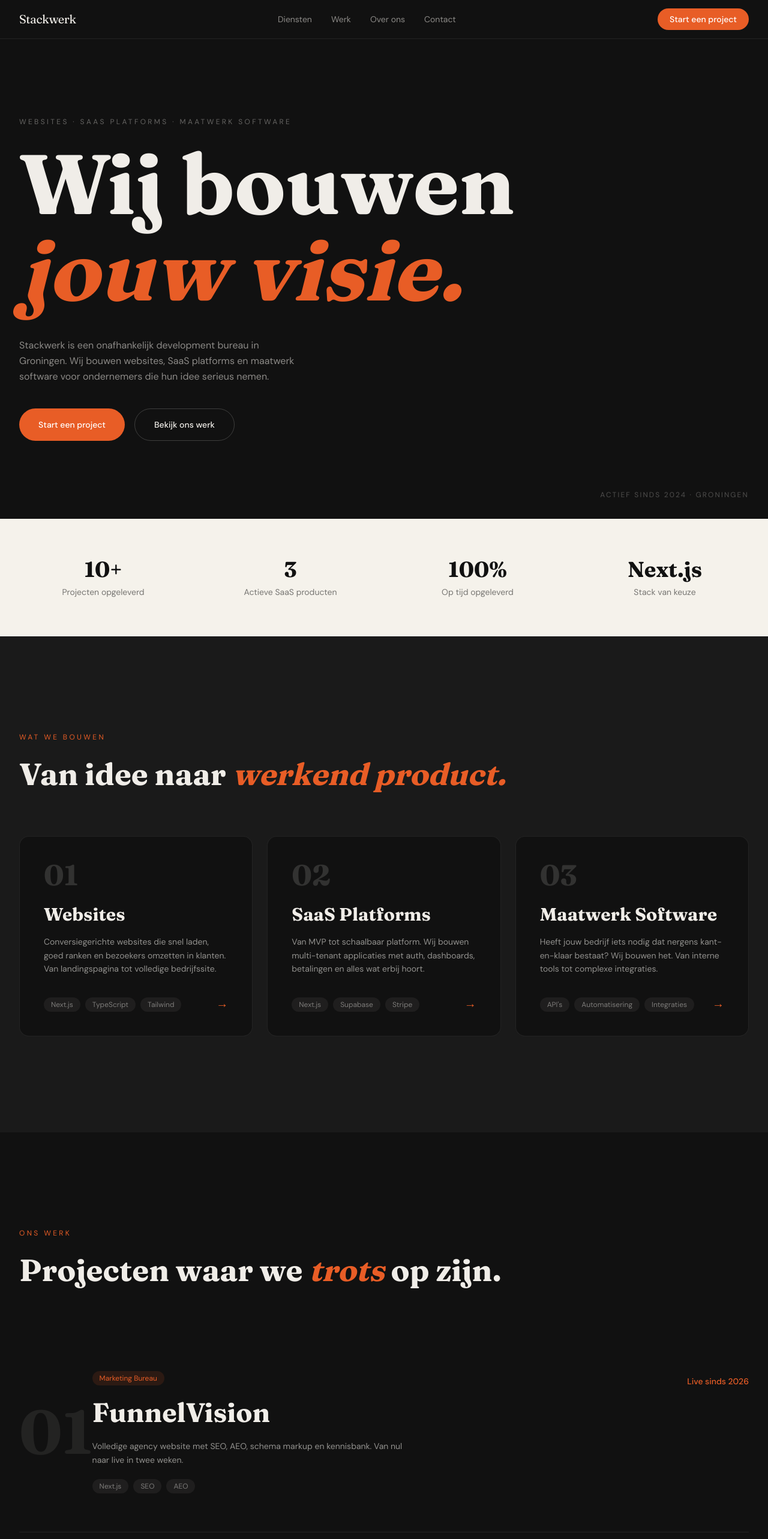
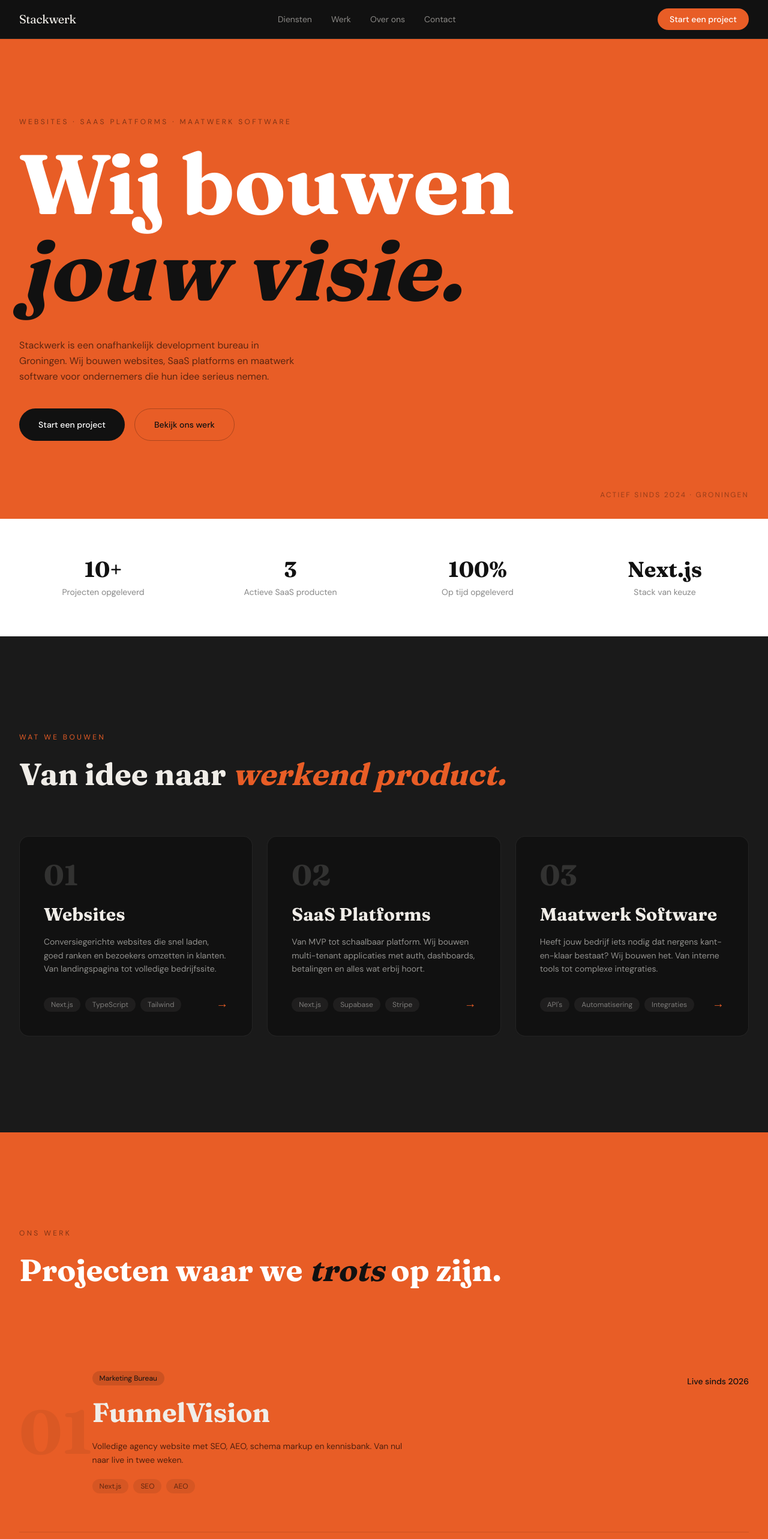
Before and after one commit to serdartufan/stackwerk, a Next.js app: page / in a window 1280 px wide. Shown: the top 2566 px of the page at 60% size. Built offline with nearby package versions, Linux system fonts and the light colour scheme.

Commit message:
redesign: oranje hero en cases, wit voor stats en waarom, betere afwisseling

```diff
--- a/src/app/globals.css
+++ b/src/app/globals.css
@@ -38,7 +38,7 @@ body {
 }
 
 .case-row:hover .case-title {
-  color: #e85d26;
+  color: #111111;
 }
 
 /* Diensten cards — top accent border via inset box-shadow (vermijdt conflict met inline border) */
--- a/src/app/page.tsx
+++ b/src/app/page.tsx
@@ -96,15 +96,15 @@ export default function Home() {
       <Navbar />
 
       <main>
-        {/* ── Hero ─────────────────────────────────────────────────────────── */}
+        {/* ── Hero — oranje achtergrond ─────────────────────────────────────── */}
         <section
           className="relative flex min-h-screen flex-col justify-center overflow-hidden px-6 lg:px-8"
-          style={{ backgroundColor: "#111111" }}
+          style={{ backgroundColor: "#E85D26" }}
         >
           <div className="mx-auto w-full max-w-7xl py-24">
             <p
               className="font-sans mb-6 text-xs uppercase tracking-[0.28em]"
-              style={{ color: "rgba(240,237,232,0.38)" }}
+              style={{ color: "rgba(0,0,0,0.45)" }}
             >
               WEBSITES · SAAS PLATFORMS · MAATWERK SOFTWARE
             </p>
@@ -113,10 +113,10 @@ export default function Home() {
               className="font-serif font-bold leading-[1.02] mb-10"
               style={{ fontSize: "clamp(4.5rem, 11vw, 10rem)" }}
             >
-              <span className="block" style={{ color: "#F0EDE8" }}>
+              <span className="block" style={{ color: "#FFFFFF" }}>
                 Wij bouwen
               </span>
-              <span className="block italic" style={{ color: "#E85D26" }}>
+              <span className="block italic" style={{ color: "#111111" }}>
                 jouw visie.
               </span>
             </h1>
@@ -125,7 +125,7 @@ export default function Home() {
               className="font-sans mb-10 leading-relaxed"
               style={{
                 maxWidth: "460px",
-                color: "rgba(240,237,232,0.55)",
+                color: "rgba(0,0,0,0.6)",
                 fontSize: "16px",
               }}
             >
@@ -138,16 +138,16 @@ export default function Home() {
               <a
                 href="#contact"
                 className="inline-flex items-center rounded-full px-8 py-4 font-sans text-sm font-medium text-white transition-opacity hover:opacity-85"
-                style={{ backgroundColor: "#E85D26" }}
+                style={{ backgroundColor: "#111111" }}
               >
                 Start een project
               </a>
               <a
                 href="#werk"
-                className="inline-flex items-center rounded-full px-8 py-4 font-sans text-sm font-medium"
+                className="inline-flex items-center rounded-full px-8 py-4 font-sans text-sm font-medium transition-opacity hover:opacity-75"
                 style={{
-                  border: "1px solid rgba(240,237,232,0.2)",
-                  color: "#F0EDE8",
+                  border: "1px solid rgba(0,0,0,0.25)",
+                  color: "#111111",
                 }}
               >
                 Bekijk ons werk
@@ -158,15 +158,15 @@ export default function Home() {
           <div className="absolute bottom-8 right-6 lg:right-8">
             <p
               className="font-sans text-xs uppercase tracking-[0.18em]"
-              style={{ color: "rgba(240,237,232,0.28)" }}
+              style={{ color: "rgba(0,0,0,0.35)" }}
             >
               ACTIEF SINDS 2024 · GRONINGEN
             </p>
           </div>
         </section>
 
-        {/* ── Stats ────────────────────────────────────────────────────────── */}
-        <section style={{ backgroundColor: "#F5F2EB" }}>
+        {/* ── Stats — puur wit ─────────────────────────────────────────────── */}
+        <section style={{ backgroundColor: "#FFFFFF" }}>
           <div className="mx-auto max-w-7xl px-6 py-16 lg:px-8">
             <div className="grid grid-cols-2 gap-8 md:grid-cols-4">
               {stats.map((stat, i) => (
@@ -180,7 +180,7 @@ export default function Home() {
                     </p>
                     <p
                       className="font-sans text-sm"
-                      style={{ color: "rgba(17,17,17,0.55)" }}
+                      style={{ color: "rgba(17,17,17,0.5)" }}
                     >
                       {stat.label}
                     </p>
@@ -191,7 +191,7 @@ export default function Home() {
           </div>
         </section>
 
-        {/* ── Diensten ─────────────────────────────────────────────────────── */}
+        {/* ── Diensten — donker, geen wijzigingen ──────────────────────────── */}
         <section id="diensten" style={{ backgroundColor: "#1A1A1A" }}>
           <div className="mx-auto max-w-7xl px-6 py-32 lg:px-8 lg:py-40">
             <ScrollAnimation>
@@ -277,13 +277,13 @@ export default function Home() {
           </div>
         </section>
 
-        {/* ── Werk ─────────────────────────────────────────────────────────── */}
-        <section id="werk" style={{ backgroundColor: "#111111" }}>
+        {/* ── Werk — oranje achtergrond ─────────────────────────────────────── */}
+        <section id="werk" style={{ backgroundColor: "#E85D26" }}>
           <div className="mx-auto max-w-7xl px-6 py-32 lg:px-8 lg:py-40">
             <ScrollAnimation>
               <p
                 className="font-sans mb-4 text-xs uppercase tracking-[0.28em]"
-                style={{ color: "#E85D26" }}
+                style={{ color: "rgba(0,0,0,0.45)" }}
               >
                 ONS WERK
               </p>
@@ -291,11 +291,11 @@ export default function Home() {
                 className="font-serif font-bold mb-16"
                 style={{
                   fontSize: "clamp(2rem, 4vw, 3.5rem)",
-                  color: "#F0EDE8",
+                  color: "#FFFFFF",
                 }}
               >
                 Projecten waar we{" "}
-                <span className="italic" style={{ color: "#E85D26" }}>
+                <span className="italic" style={{ color: "#111111" }}>
                   trots
                 </span>{" "}
                 op zijn.
@@ -308,7 +308,7 @@ export default function Home() {
                   <div
                     className="case-row relative py-12 md:py-16"
                     style={{
-                      borderBottom: "1px solid rgba(240,237,232,0.08)",
+                      borderBottom: "1px solid rgba(0,0,0,0.12)",
                     }}
                   >
                     {/* Groot achtergrondnummer */}
@@ -317,8 +317,8 @@ export default function Home() {
                       aria-hidden="true"
                       style={{
                         fontSize: "clamp(4rem, 8vw, 7rem)",
-                        color: "#F0EDE8",
-                        opacity: 0.08,
+                        color: "#111111",
+                        opacity: 0.06,
                       }}
                     >
                       {c.num}
@@ -336,8 +336,8 @@ export default function Home() {
                           <span
                             className="font-sans rounded-full px-3 py-1 text-xs"
                             style={{
-                              backgroundColor: "rgba(232,93,38,0.12)",
-                              color: "#E85D26",
+                              backgroundColor: "rgba(0,0,0,0.12)",
+                              color: "#111111",
                             }}
                           >
                             {c.label}
@@ -355,7 +355,7 @@ export default function Home() {
                           className="font-sans text-sm leading-relaxed mb-5"
                           style={{
                             maxWidth: "520px",
-                            color: "rgba(240,237,232,0.58)",
+                            color: "rgba(0,0,0,0.65)",
                           }}
                         >
                           {c.desc}
@@ -366,8 +366,8 @@ export default function Home() {
                               key={tag}
                               className="font-sans rounded-full px-3 py-1 text-xs"
                               style={{
-                                backgroundColor: "rgba(240,237,232,0.06)",
-                                color: "rgba(240,237,232,0.45)",
+                                backgroundColor: "rgba(0,0,0,0.08)",
+                                color: "rgba(0,0,0,0.55)",
                               }}
                             >
                               {tag}
@@ -379,7 +379,7 @@ export default function Home() {
                       <div className="shrink-0 md:pt-2 md:text-right">
                         <p
                           className="font-sans text-sm font-medium"
-                          style={{ color: "#E85D26" }}
+                          style={{ color: "#111111" }}
                         >
                           {c.result}
                         </p>
@@ -392,8 +392,8 @@ export default function Home() {
           </div>
         </section>
 
-        {/* ── Waarom Stackwerk ─────────────────────────────────────────────── */}
-        <section id="over-ons" style={{ backgroundColor: "#1A1A1A" }}>
+        {/* ── Waarom Stackwerk — wit ────────────────────────────────────────── */}
+        <section id="over-ons" style={{ backgroundColor: "#FFFFFF" }}>
           <div className="mx-auto max-w-7xl px-6 py-32 lg:px-8 lg:py-40">
             <ScrollAnimation>
               <p
@@ -406,7 +406,7 @@ export default function Home() {
                 className="font-serif font-bold mb-16"
                 style={{
                   fontSize: "clamp(2.5rem, 5vw, 4.5rem)",
-                  color: "#F0EDE8",
+                  color: "#111111",
                 }}
               >
                 Wij bouwen wat{" "}
@@ -422,8 +422,8 @@ export default function Home() {
                   <div
                     className="rounded-2xl p-8"
                     style={{
-                      backgroundColor: "#111111",
-                      border: "1px solid rgba(240,237,232,0.08)",
+                      backgroundColor: "#F5F5F5",
+                      border: "1px solid rgba(17,17,17,0.06)",
                     }}
                   >
                     <p
@@ -434,13 +434,13 @@ export default function Home() {
                     </p>
                     <h3
                       className="font-serif font-bold text-2xl mb-3"
-                      style={{ color: "#F0EDE8" }}
+                      style={{ color: "#111111" }}
                     >
                       {w.title}
                     </h3>
                     <p
                       className="font-sans text-sm leading-relaxed"
-                      style={{ color: "rgba(240,237,232,0.58)" }}
+                      style={{ color: "rgba(17,17,17,0.6)" }}
                     >
                       {w.desc}
                     </p>
@@ -451,15 +451,15 @@ export default function Home() {
           </div>
         </section>
 
-        {/* ── CTA ──────────────────────────────────────────────────────────── */}
-        <section id="contact" style={{ backgroundColor: "#F5F2EB" }}>
+        {/* ── CTA — donker ─────────────────────────────────────────────────── */}
+        <section id="contact" style={{ backgroundColor: "#111111" }}>
           <div className="mx-auto max-w-7xl px-6 py-32 text-center lg:px-8 lg:py-40">
             <ScrollAnimation>
               <h2
                 className="font-serif font-bold mb-6"
                 style={{
                   fontSize: "clamp(2rem, 5vw, 4rem)",
-                  color: "#111111",
+                  color: "#F0EDE8",
                 }}
               >
                 Klaar om te{" "}
@@ -471,7 +471,7 @@ export default function Home() {
                 className="font-sans mx-auto mb-10"
                 style={{
                   maxWidth: "480px",
-                  color: "rgba(17,17,17,0.58)",
+                  color: "rgba(240,237,232,0.55)",
                   fontSize: "17px",
                   lineHeight: "1.7",
                 }}
@@ -490,7 +490,7 @@ export default function Home() {
         </section>
       </main>
 
-      {/* ── Footer ───────────────────────────────────────────────────────────── */}
+      {/* ── Footer — donker, geen wijzigingen ────────────────────────────────── */}
       <footer
         style={{
           backgroundColor: "#111111",
```
